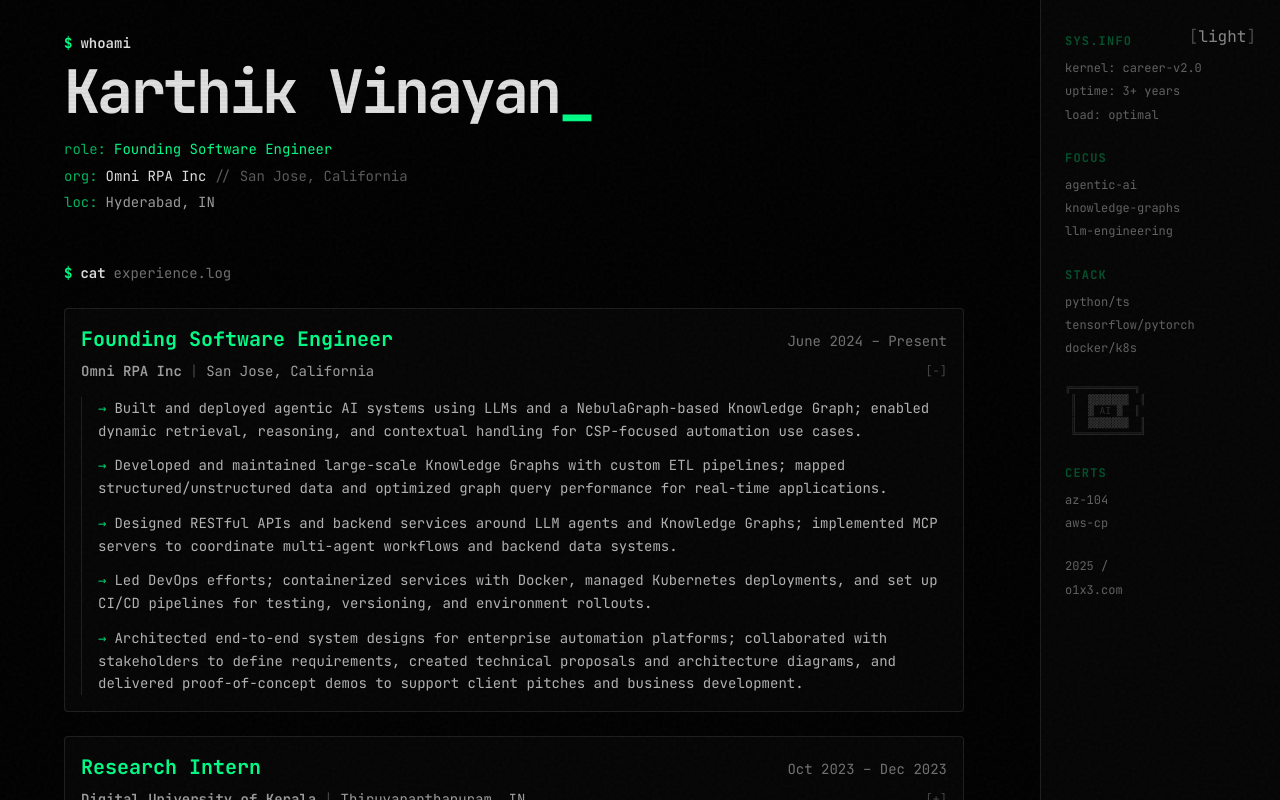
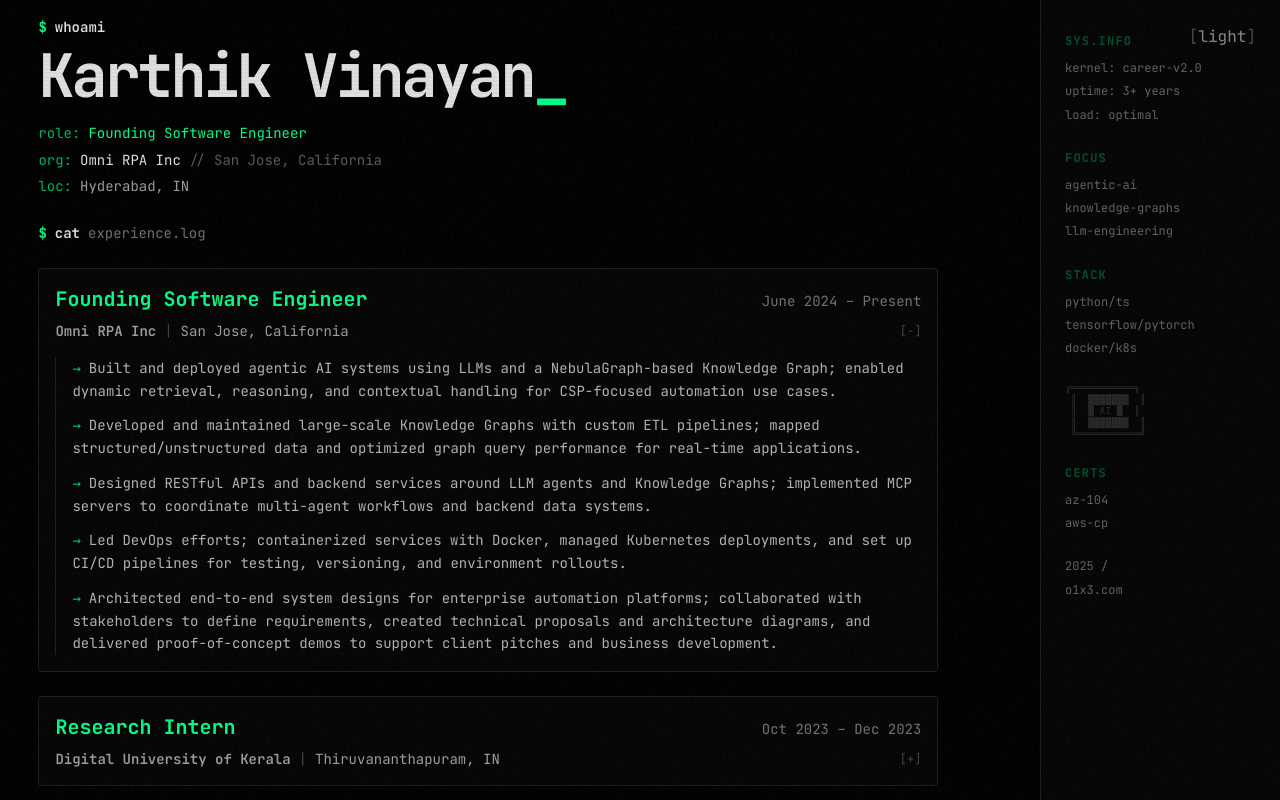
Before and after one commit to o1x3/web, a Next.js app: page / in a window 1280 px wide. Built offline with nearby package versions, Linux system fonts and the light colour scheme.

Commit message:
fix(layout): reduce padding and margins to eliminate empty space

```diff
--- a/app/components.tsx
+++ b/app/components.tsx
@@ -66,7 +66,7 @@
   }, [fullName])
 
   return (
-    <header className="terminal-section mb-8 md:mb-12">
+    <header className="terminal-section mb-4 md:mb-6">
       <div className="terminal-line mb-2">
         <span className="terminal-prompt">$</span>
         <span className="terminal-command">whoami</span>
@@ -104,7 +104,7 @@
   const [expandedId, setExpandedId] = useState<string | null>('omni-rpa')
 
   return (
-    <section className="terminal-section mb-8 md:mb-12">
+    <section className="terminal-section mb-4 md:mb-6">
       <div className="section-header mb-6">
         <span className="terminal-prompt">$</span>
         <span className="terminal-command">cat</span>
@@ -168,7 +168,7 @@
 
 export const EducationSection = memo(function EducationSection() {
   return (
-    <section className="terminal-section mb-8 md:mb-12">
+    <section className="terminal-section mb-4 md:mb-6">
       <div className="section-header mb-6">
         <span className="terminal-prompt">$</span>
         <span className="terminal-command">cat</span>
@@ -206,7 +206,7 @@
 
 export const ProjectsSection = memo(function ProjectsSection() {
   return (
-    <section className="terminal-section mb-8 md:mb-12">
+    <section className="terminal-section mb-4 md:mb-6">
       <div className="section-header mb-6">
         <span className="terminal-prompt">$</span>
         <span className="terminal-command">ls -la</span>
@@ -248,7 +248,7 @@
 
 export const SkillsSection = memo(function SkillsSection() {
   return (
-    <section className="terminal-section mb-8 md:mb-12">
+    <section className="terminal-section mb-4 md:mb-6">
       <div className="section-header mb-6">
         <span className="terminal-prompt">$</span>
         <span className="terminal-command">cat</span>
--- a/app/globals.css
+++ b/app/globals.css
@@ -180,9 +180,9 @@
   height: 100vh;
   width: 100%;
   overflow-y: auto;
-  padding: var(--space-8);
-  padding-left: clamp(2rem, 5vw, 6rem);
-  padding-right: clamp(2rem, 4vw, 4rem);
+  padding: var(--space-4) var(--space-6);
+  padding-left: clamp(1.5rem, 3vw, 3rem);
+  padding-right: clamp(1rem, 2vw, 2rem);
   scrollbar-width: thin;
   scrollbar-color: var(--color-muted) transparent;
 }
@@ -648,11 +648,11 @@
   }
 }
 
-/* Large screens: content fills available space */
+/* Large screens: modest padding increase */
 @media (min-width: 1600px) {
   .terminal-main {
-    padding-left: clamp(4rem, 8vw, 10rem);
-    padding-right: clamp(3rem, 5vw, 6rem);
+    padding-left: clamp(2rem, 4vw, 4rem);
+    padding-right: clamp(1.5rem, 3vw, 3rem);
   }
 }
 
```
